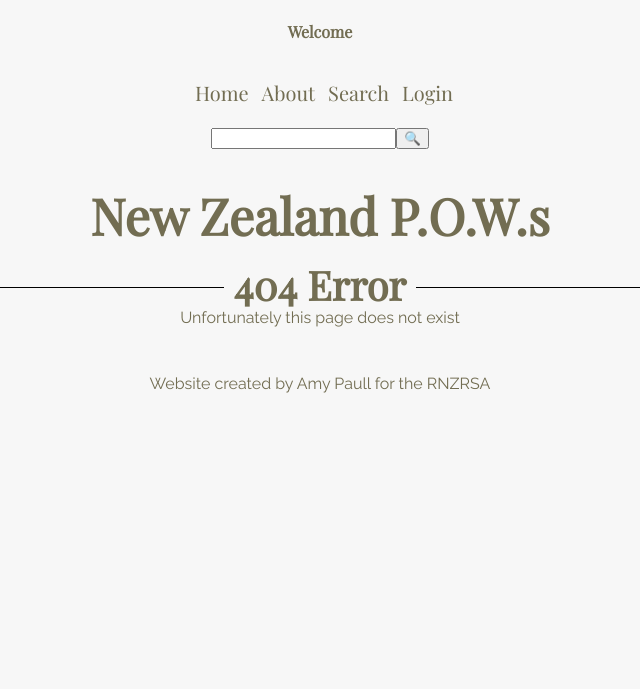
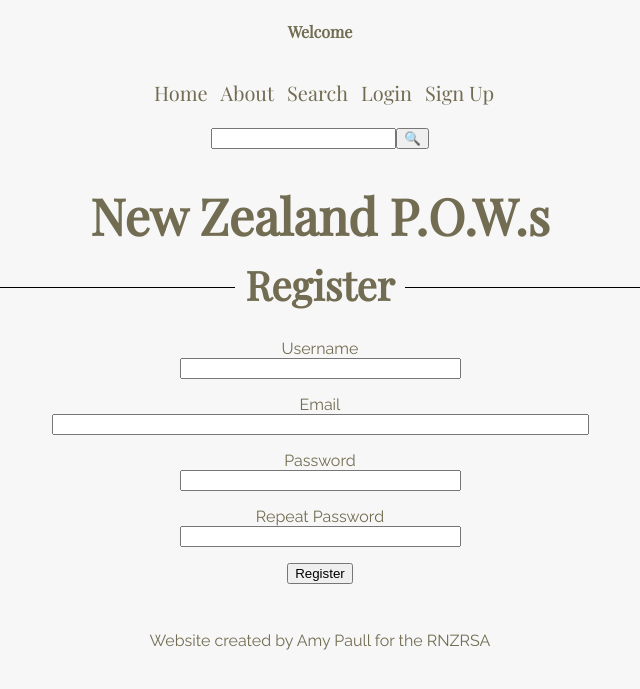
Before and after one commit to MJCaister/POW-1, a Flask app: page /register in a window 1280 px wide. Shown: the top 689 px of the page, without its empty margins (320-960 px from the left). Run offline with Flask 2, Linux system fonts and the light colour scheme.

Commit message:
register and login in working

```diff
--- a/forms.py
+++ b/forms.py
@@ -1,6 +1,7 @@
 from flask_wtf import FlaskForm
 from wtforms import StringField, SubmitField, PasswordField, BooleanField
-from wtforms.validators import DataRequired
+from wtforms.validators import ValidationError, DataRequired, Email, EqualTo
+import models
 
 class SearchForm(FlaskForm):
     query = StringField('query', validators=[DataRequired()])
@@ -11,3 +12,21 @@ class LoginForm(FlaskForm):
     password = PasswordField('Password', validators=[DataRequired()])
     remember_me = BooleanField('Remember Me')
     submit = SubmitField('Sign In')
+
+class RegistrationForm(FlaskForm):
+    username = StringField('Username', validators=[DataRequired()])
+    email = StringField('Email', validators=[DataRequired(), Email()])
+    password = PasswordField('Password', validators=[DataRequired()])
+    password2 = PasswordField(
+        'Repeat Password', validators=[DataRequired(), EqualTo('password')])
+    submit = SubmitField('Register')
+
+    def validate_username(self, username):
+        user = models.User.query.filter_by(username=username.data).first()
+        if user is not None:
+            raise ValidationError('Please use a different username.')
+
+    def validate_email(self, email):
+        user = models.User.query.filter_by(email=email.data).first()
+        if user is not None:
+            raise ValidationError('Please use a different email address.')
--- a/routes.py
+++ b/routes.py
@@ -4,7 +4,7 @@ from werkzeug.security import generate_password_hash, check_password_hash
 from flask_login import LoginManager, current_user, login_user, logout_user, login_required
 from config import Config
 import sqlite3
-from forms import SearchForm, LoginForm
+from forms import SearchForm, LoginForm, RegistrationForm
 import models
 
 app=Flask(__name__)
@@ -19,7 +19,7 @@ login.login_view = 'login'
 
 @login.user_loader
 def load_user(id):
-    return User.query.get(int(id))
+    return models.User.query.get(int(id))
 
 def countpows():
     count = models.Prisoner.query.filter().count()
@@ -83,6 +83,20 @@ def login():
         #print(check_password_hash(hash, p))
     return render_template("login.html", form=form)
 
+@app.route('/register', methods=['GET', 'POST'])
+def register():
+    if current_user.is_authenticated:
+        return redirect('/')
+    form = RegistrationForm()
+    if form.validate_on_submit():
+        user = models.User(username=form.username.data, email=form.email.data)
+        user.set_password(form.password.data)
+        db.session.add(user)
+        db.session.commit()
+        flash('Congratulations, you are now a registered user!')
+        return redirect(url_for('login'))
+    return render_template('register.html', form=form)
+
 @app.route('/logout')
 def logout():
     logout_user()
--- a/templates/login.html
+++ b/templates/login.html
@@ -1,8 +1,7 @@
 {% extends 'layout.html' %}
 {% block content %}
 
-<h2><span>Sign In</span></h2>
-
+<h2><span>Log In</span></h2>
     <form action="" method="post" novalidate>
         {{ form.hidden_tag() }}
         <p>
--- a/templates/nav.html
+++ b/templates/nav.html
@@ -6,6 +6,7 @@
     <li><a href="/browse">Search</a></li>
     {% if current_user.is_anonymous %}
     <li><a href="/login">Login</a></li>
+    <li><a href="/register">Sign Up</a></li>
     {% else %}
     <li><a href="/logout">Logout</a></li>
     {% endif %}
--- /dev/null
+++ b/templates/register.html
@@ -0,0 +1,36 @@
+{% extends 'layout.html' %}
+{% block content %}
+<h2><span>Register</span></h2>
+    <form action="" method="post">
+        {{ form.hidden_tag() }}
+        <p>
+            {{ form.username.label }}<br>
+            {{ form.username(size=32) }}<br>
+            {% for error in form.username.errors %}
+            <span style="color: red;">[{{ error }}]</span>
+            {% endfor %}
+        </p>
+        <p>
+            {{ form.email.label }}<br>
+            {{ form.email(size=64) }}<br>
+            {% for error in form.email.errors %}
+            <span style="color: red;">[{{ error }}]</span>
+            {% endfor %}
+        </p>
+        <p>
+            {{ form.password.label }}<br>
+            {{ form.password(size=32) }}<br>
+            {% for error in form.password.errors %}
+            <span style="color: red;">[{{ error }}]</span>
+            {% endfor %}
+        </p>
+        <p>
+            {{ form.password2.label }}<br>
+            {{ form.password2(size=32) }}<br>
+            {% for error in form.password2.errors %}
+            <span style="color: red;">[{{ error }}]</span>
+            {% endfor %}
+        </p>
+        <p>{{ form.submit() }}</p>
+    </form>
+{% endblock %}
```
